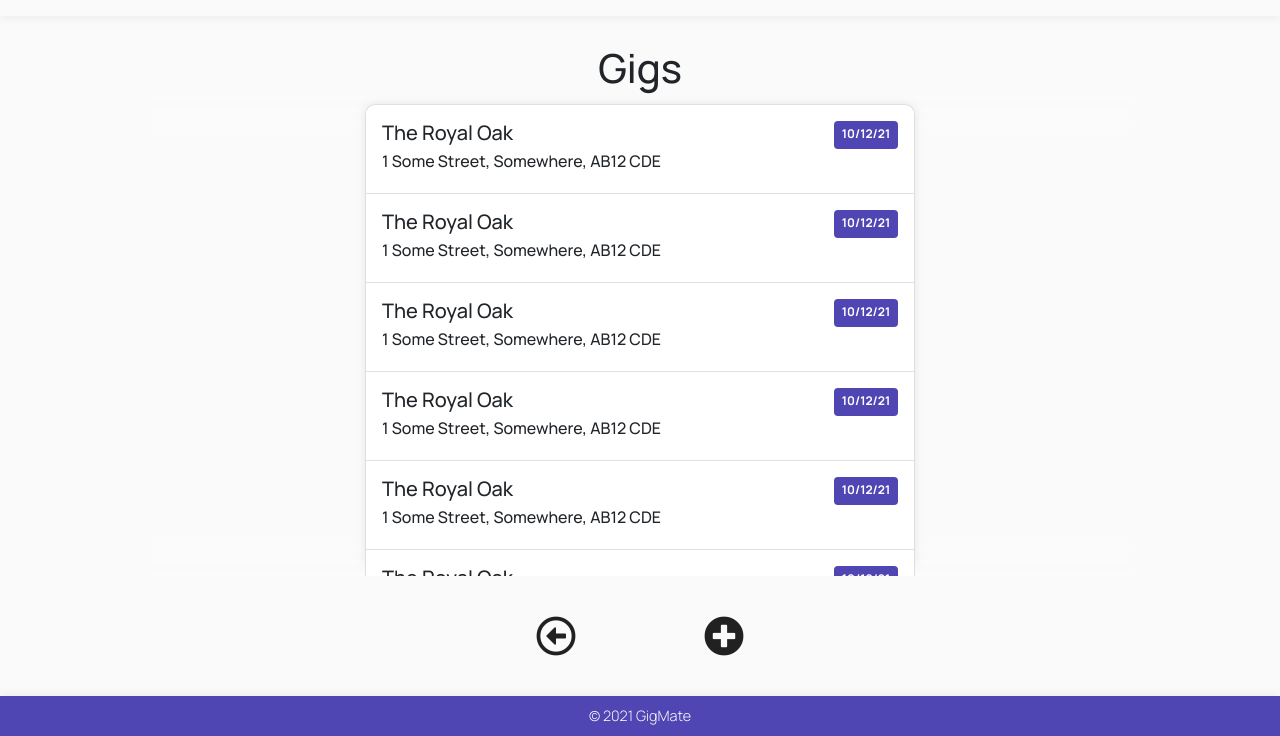
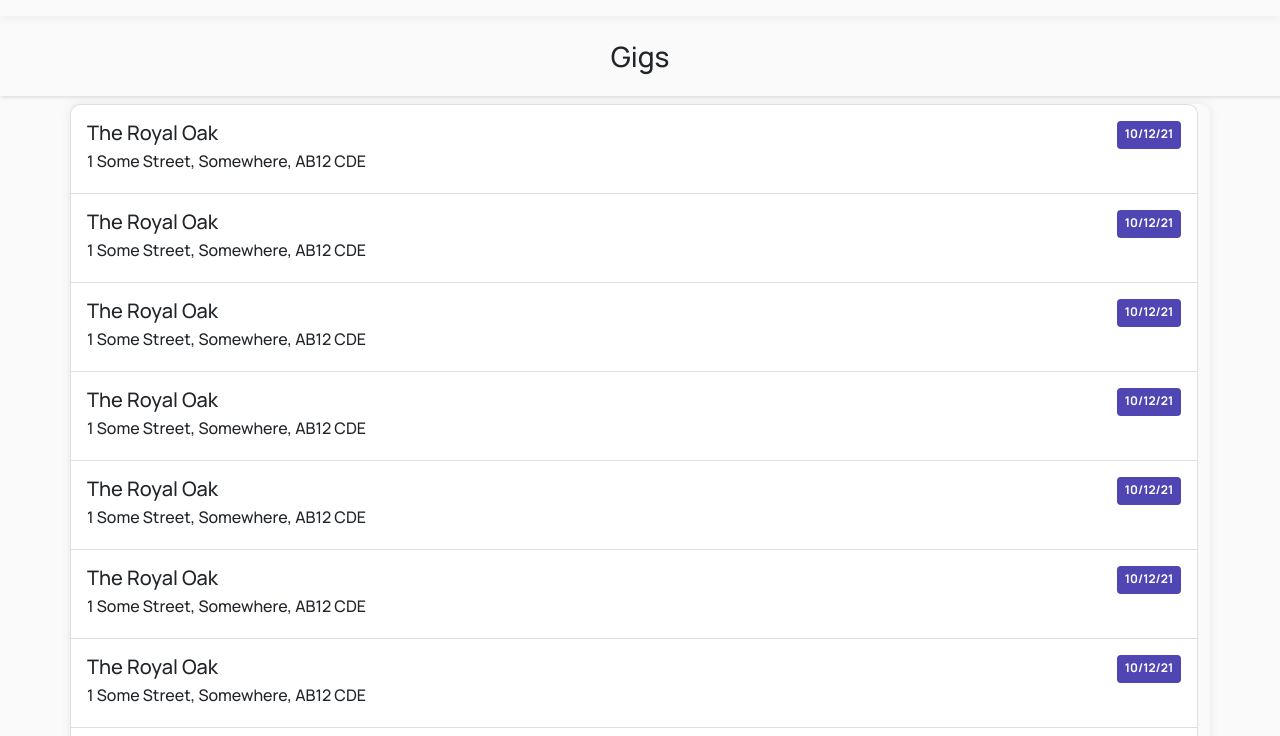
Before and after one commit to KieranSweeden/gig-mate, a plain HTML site: page gigs.html in a window 1280 px wide. Shown: the part 64-800 px from the top of the page. Drawn offline with nearby package versions, Linux system fonts and the light colour scheme.

Commit message:
replace previous gig styling with new styling that's consistent with other pages

```diff
--- a/gigs.html
+++ b/gigs.html
@@ -13,6 +13,7 @@
   <meta name="theme-color" content="#fafafa">
   <link href="https://cdn.jsdelivr.net/npm/bootstrap@5.1.1/dist/css/bootstrap.min.css" rel="stylesheet" integrity="sha384-F3w7mX95PdgyTmZZMECAngseQB83DfGTowi0iMjiWaeVhAn4FJkqJByhZMI3AhiU" crossorigin="anonymous">
   <link rel="stylesheet" href="https://cdnjs.cloudflare.com/ajax/libs/font-awesome/5.15.4/css/all.min.css" integrity="sha512-1ycn6IcaQQ40/MKBW2W4Rhis/DbILU74C1vSrLJxCq57o941Ym01SwNsOMqvEBFlcgUa6xLiPY/NS5R+E6ztJQ==" crossorigin="anonymous" referrerpolicy="no-referrer" />
+  <link rel="stylesheet" href="https://cdnjs.cloudflare.com/ajax/libs/animate.css/4.1.1/animate.min.css"/>
   <link rel="stylesheet" href="assets/css/style.css">
   <title>GigMate | Gigs</title>
 </head>
@@ -46,13 +47,18 @@
     </div>
   </nav>
 
-  <header class="d-flex justify-content-center align-items-end p-1">
-    <h1 class="m-0">Gigs</h1>
+  <!-- Container Start -->
+  <main class="container-fluid p-0 content-container">
+    <!-- Header Start-->
+    <header id="header-section" class="d-flex justify-content-around align-items-center flex-column p-4 animate__animated animate__fadeInDown without-search">
+      <h1 class="fs-3">Gigs</h1>
     </header>
+  <!-- Header End -->
 
-  <main id="main-container" class="container d-flex justify-content-center align-items-center flex-column">
-    <!-- Gig List -->
-    <div class="list-container container p-2 d-flex justify-content-center">
+  <!-- Content Start-->
+  <section id="content-section" class="container-fluid p-2">
+    <div class="container-lg">
+      <div class="row animate__animated animate__fadeInUp">
         <div class="list-group rounded-corners">
           <a href="#" class="list-group-item list-group-item-action p-3">
             <div class="d-flex w-100 justify-content-between">
@@ -118,20 +124,16 @@
             <address class="mb-1">1 Some Street, Somewhere, AB12 CDE</address>
           </a>
         </div>
+        <!-- Content End -->
       </div>
-
-    <div class="btn-container container d-flex justify-content-center align-items-center">
-      <button class="btn-clear m-3"><i class="far fa-arrow-alt-circle-left"></i></button>
-      <button class="btn-clear invisible m-3"><i class="far fa-arrow-alt-circle-left"></i></button>
-      <button class="btn-clear m-3"><i class="fas fa-plus-circle"></i></button>
     </div>
+  </section>
 </main>
-
-  <footer id="main-footer" class="d-flex justify-content-center align-items-center">
-    <p class="m-0">&copy; 2021 GigMate</p>
-  </footer>
+<!-- Container End -->
 
   <!-- Bootstrap 5 JavaScript -->
   <script src="https://cdn.jsdelivr.net/npm/bootstrap@5.1.1/dist/js/bootstrap.bundle.min.js" integrity="sha384-/bQdsTh/da6pkI1MST/rWKFNjaCP5gBSY4sEBT38Q/9RBh9AH40zEOg7Hlq2THRZ" crossorigin="anonymous"></script>
+  <!-- JavaScript Files -->
+  <script src="assets/js/main.js"></script>
 </body>
 </html>
```
Lines whose indentation alone changed are shown as unchanged.
